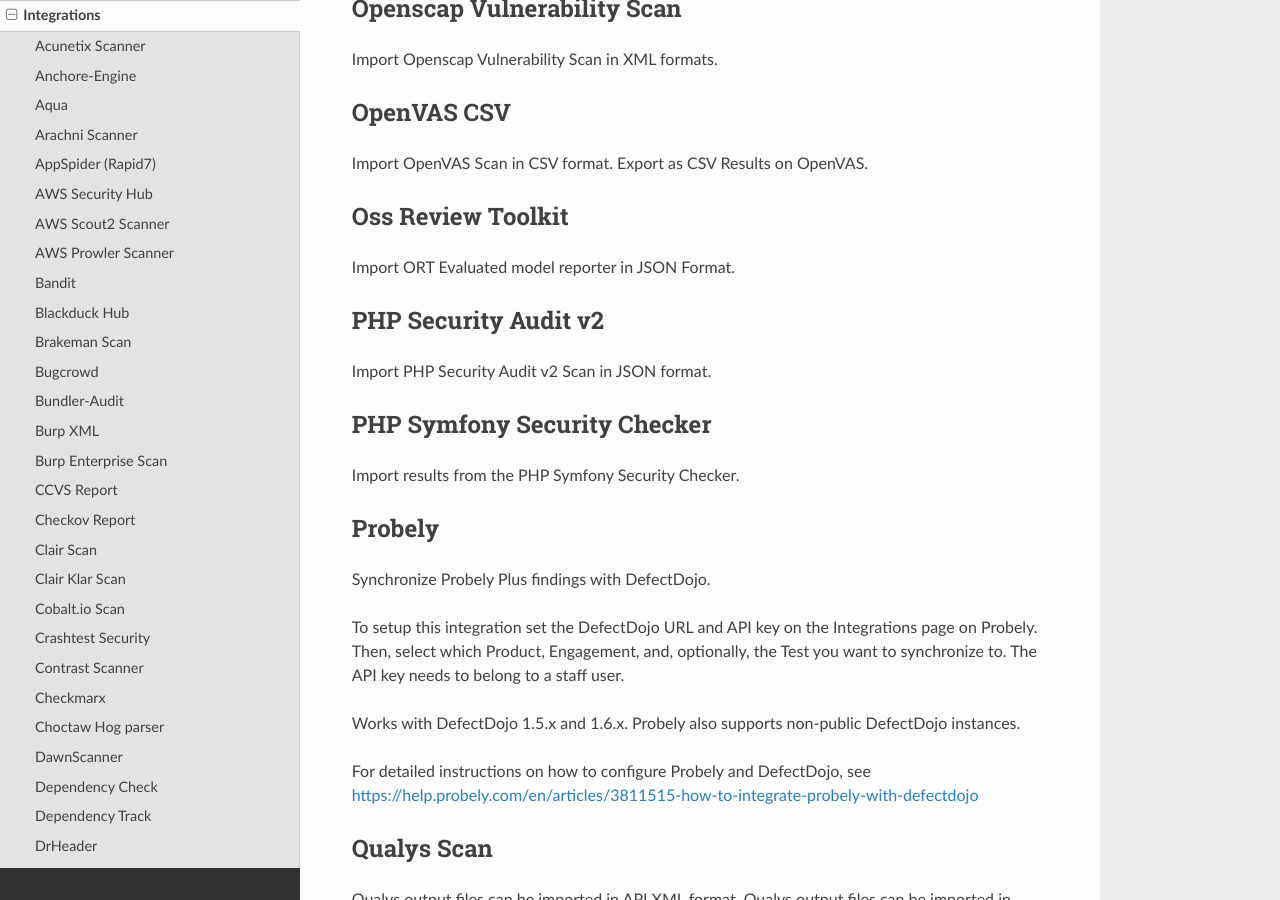
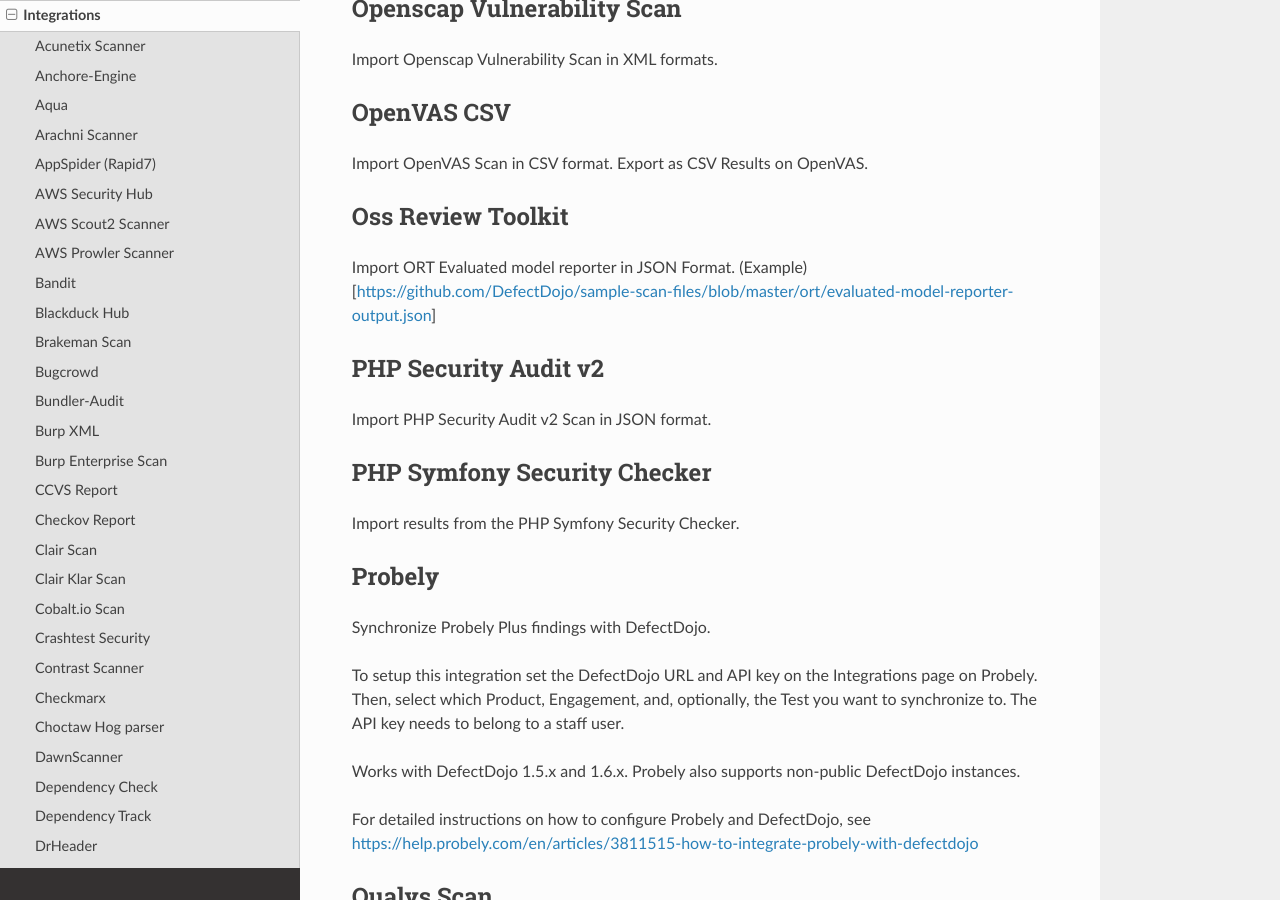
Before and after one commit to DefectDojo/Documentation, a Sphinx documentation site: the page built from docs/integrations.rst, in a window 1280 px wide and 900 px high, scrolled down 6122 px. Built offline with Sphinx 7.4.7 and the Read the Docs theme 2.0.0, drawn with Linux system fonts in a browser that asks for light colours.

Commit message:
Add link url to sample

```diff
--- a/docs/integrations.rst
+++ b/docs/integrations.rst
@@ -235,7 +235,7 @@
 
 Oss Review Toolkit
 -----------
-Import ORT Evaluated model reporter in JSON Format.
+Import ORT Evaluated model reporter in JSON Format. (Example)[https://github.com/DefectDojo/sample-scan-files/blob/master/ort/evaluated-model-reporter-output.json]
 
 PHP Security Audit v2
 ---------------------
```
